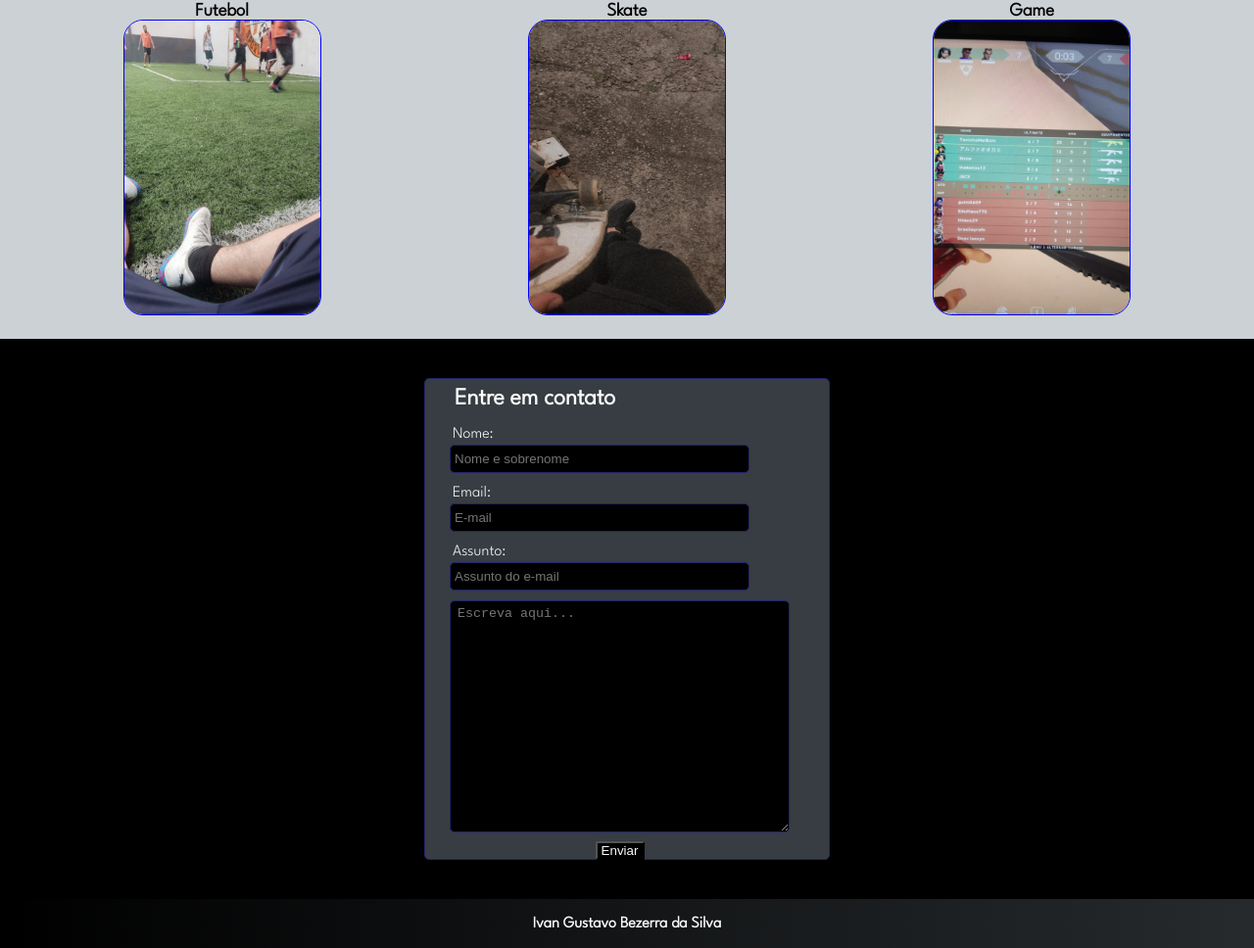
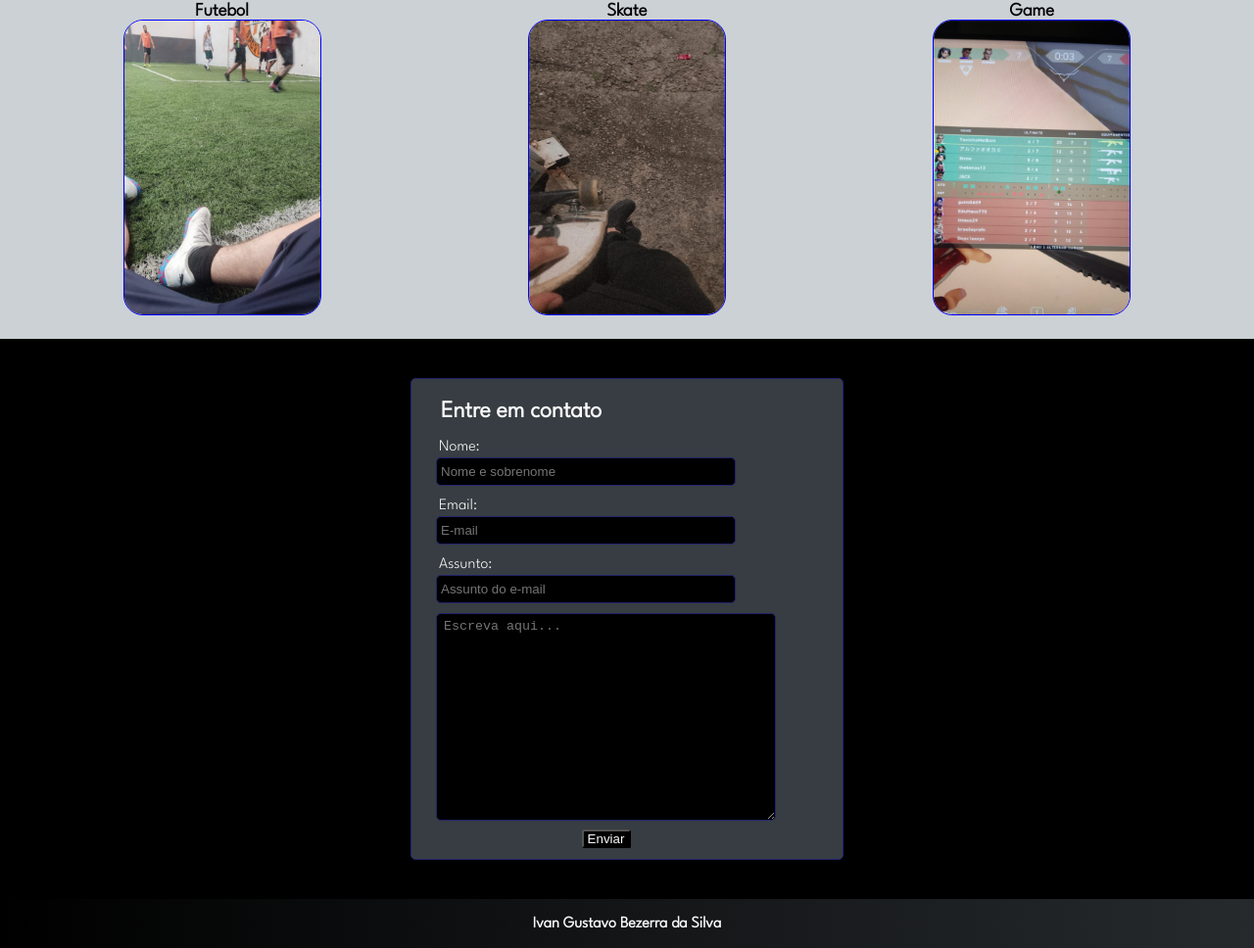
Before and after one commit to IvanGts/Portfolio, a plain HTML site: page index.html in a window 1280 px wide. Shown: the part 809-1777 px from the top of the page at 98% size. Drawn offline with Linux system fonts and the light colour scheme; a web font is replaced by a local one.

Commit message:
Alterado o nome do doc html.

```diff
--- a/assets/css/style_portfolio.css
+++ b/assets/css/style_portfolio.css
@@ -265,7 +265,7 @@ h5{
     border: 1px solid rgb(35, 35, 108);
     border-radius: 5px;
     height: 450px;
-    width: 30%;
+    width: 400px;
     padding: 20px;
     margin: 20px;
     display: flex;
@@ -276,6 +276,7 @@ form{
     justify-content: center;
     flex-direction: column;
     color: #fafafa;
+    max-height: 450px;
 }
 
 #formulario > form > h2{
@@ -310,6 +311,7 @@ textarea{
     color: #fafafa;
     text-indent: 2px;
     padding: 5px;
+    max-height: 200px;
 }
 
 #botao-enviar{
```
Also changed, not shown: index.html (renamed from portfolio.html, +1 -1 lines).
